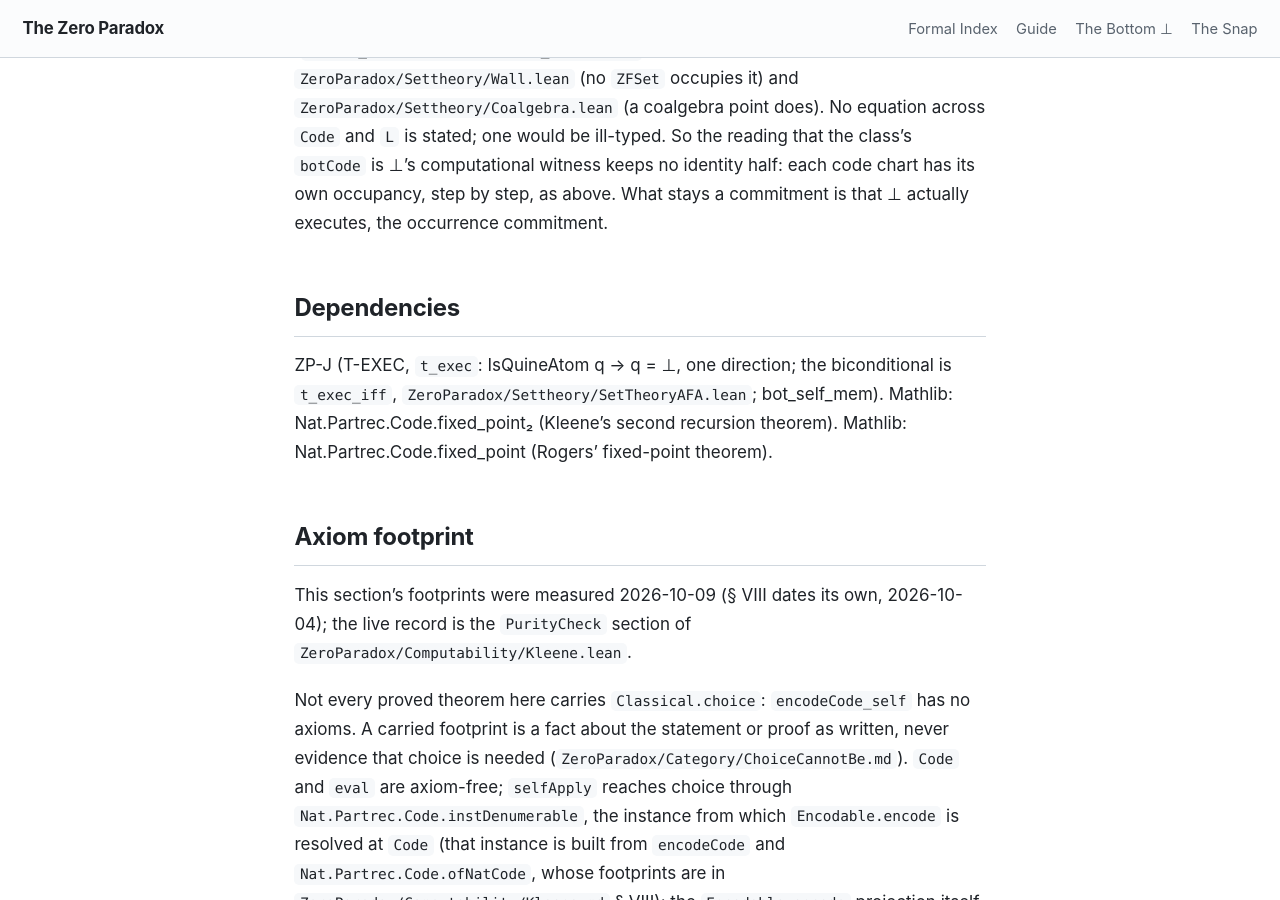
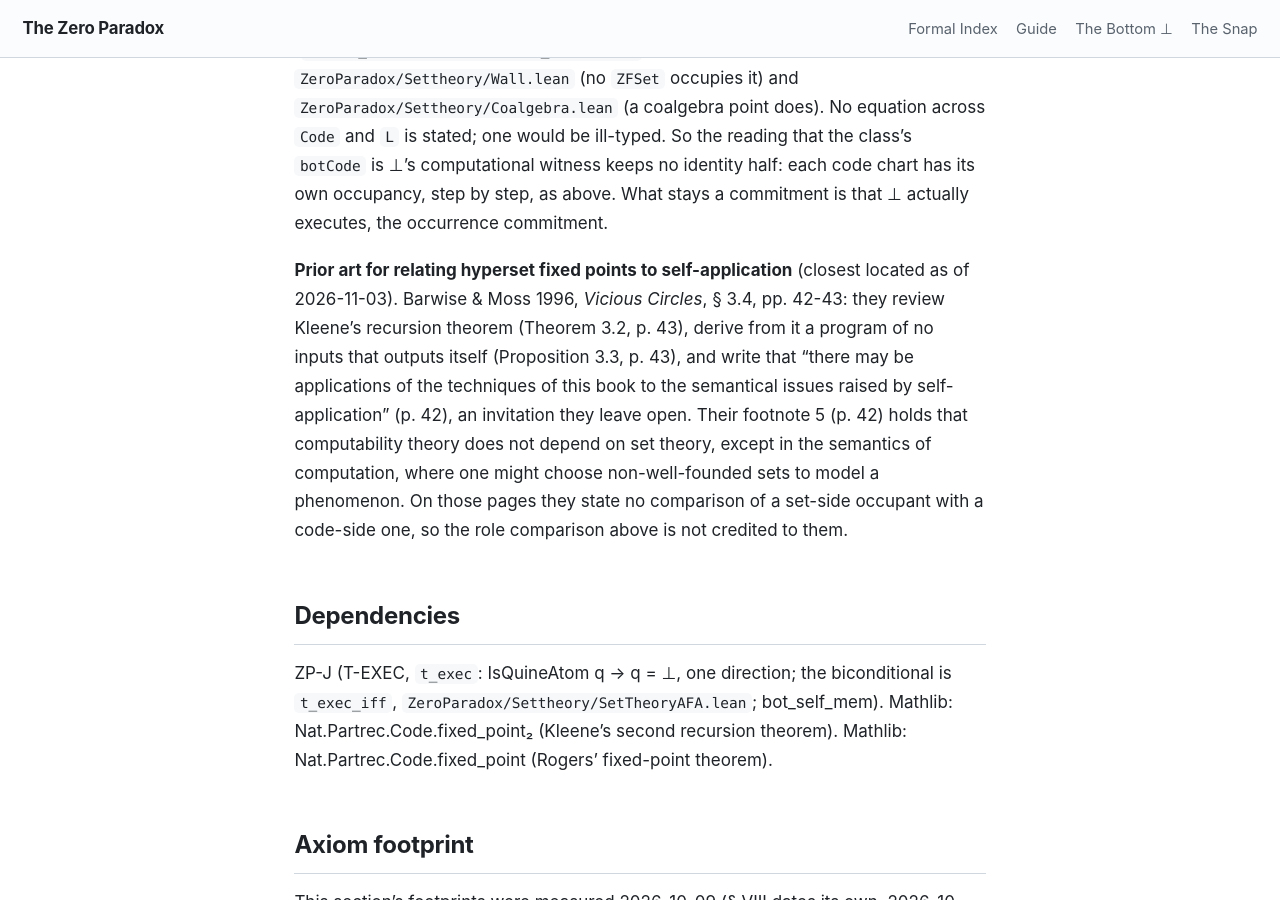
Before and after one commit to timbrigham/ZeroParadox, a Jekyll site: the page built from ZeroParadox/Computability/Kleene.md, in a window 1280 px wide and 900 px high, scrolled down 2388 px. Built offline with Jekyll 4.4.1, drawn with Linux system fonts in a browser that asks for light colours; our own code applies the rules of GitHub Pages for plain Markdown files; some of the changed text lies outside the part shown.

Commit message:
Foundation is ZFC- + AFA (ruling 28); Vicious Circles citations; carried ordinaries
Ruling 28: ZP-A states its host as ZFC- + AFA, Foundation replaced by AFA and Choice
kept (Aczel 1988 p. xviii; Barwise & Moss 1996 p. 72, ZFC- axioms p. 28), with the
choice question measured per result (T-SNAP: no axioms). Same in the ZP-A companion,
ZP-R's foundation parenthetical, CLAIMS.md and README.md.

Barwise & Moss 1996 citations, each from the scanned page: Kleene.md prior art
(Thm 3.2, Prop 3.3, pp. 42-43, and the p. 42 invitation); ZP-R's prior-work line
no longer credits a characterize-not-construct treatment to the books (both build
models: Aczel Thm 3.10 p. 37; Barwise-Moss Ch. 9); GraphBisim's wfPart_same search
record adds the 1996 book (pp. 24, 348, neighbours only).

Carried ordinaries: ZP-P names the AbstractSelfApp premise and cites
z2_double_selfOnlyAt_iff for the 2-adic only-occupant; ZP-I "registers no
ZPSemilattice instance" and the "at all" tails scoped to declared types;
unstated-adjacency.md:45 aligned with ruling 27; CrossingTrials section VIII
"fired at least once"; ChoiceCannotBe .lean/.md over-long lines split.

PDFs: ZP-A 1.36 (companion 1.17), ZP-I 1.32, ZP-P 1.32, ZP-R 1.25.

Co-Authored-By: Claude Opus 5.5 <noreply@anthropic.com>
Claude-Session: https://claude.ai/code/session_01Qj4hZEe22hsY1FqfbKnnU2

```diff
--- a/ZeroParadox/Computability/Kleene.md
+++ b/ZeroParadox/Computability/Kleene.md
@@ -73,6 +73,16 @@ The set-side charts are in `ZeroParadox/Settheory/Wall.lean` (no `ZFSet` occupie
 is stated; one would be ill-typed. So the reading that the class's `botCode` is ⊥'s computational
 witness keeps no identity half: each code chart has its own occupancy, step by step, as above. What stays a
 commitment is that ⊥ actually executes, the occurrence commitment.
+
+**Prior art for relating hyperset fixed points to self-application** (closest located as of
+2026-11-03). Barwise & Moss 1996, *Vicious Circles*, § 3.4, pp. 42-43: they review Kleene's
+recursion theorem (Theorem 3.2, p. 43), derive from it a program of no inputs that outputs itself
+(Proposition 3.3, p. 43), and write that "there may be applications of the techniques of this book to
+the semantical issues raised by self-application" (p. 42), an invitation they leave open. Their
+footnote 5 (p. 42) holds that computability theory does not depend on set theory, except in the
+semantics of computation, where one might choose non-well-founded sets to model a phenomenon. On those
+pages they state no comparison of a set-side occupant with a code-side one, so the role comparison
+above is not credited to them.
 
 ## Dependencies
 
@@ -200,7 +210,10 @@ every `n`. `SelfPrints c` says `c` returns its own Gödel number on channel `0`;
 `selfref_universal_exists` and `selfref_universal_infinite` get both at once from fixed
 points of `selfPrintOrDelegate`. These are statements about the partial function `eval c`,
 equalities of `Part ℕ` values; they state presence and existence of such codes, and nothing
-here says a code is run.
+here says a code is run. The self-printing half has a textbook form: Barwise & Moss 1996,
+Proposition 3.3, p. 43, a program of no inputs that outputs itself, obtained from the recursion
+theorem (their Theorem 3.2, Kleene's). Here the code instead returns its own Gödel number on every
+input of channel `0`, and the universal half has no counterpart there.
 
 **Where `Classical.choice` enters `selfref_universal_exists`, measured 2026-10-04.** For the
 statement of `selfref_universal_exists` as written, the choice is not removed: that statement
```
Also changed, not shown: CLAIMS.md (+1 -1 lines), README.md (+5 -5 lines), ZeroParadox/Category/ChoiceCannotBe.md (+15 -6 lines), ZeroParadox/Information/CrossingTrials.md (+2 -2 lines), register.md (+4 -4 lines), scripts/build_zpa.py (+11 -11 lines), scripts/build_zpa_companion.py (+5 -4 lines), scripts/build_zpi.py (+6 -6 lines), scripts/build_zpp.py (+6 -5 lines), scripts/build_zpr.py (+11 -6 lines), tools/process/unstated-adjacency.md (+3 -2 lines), 8 other files.
